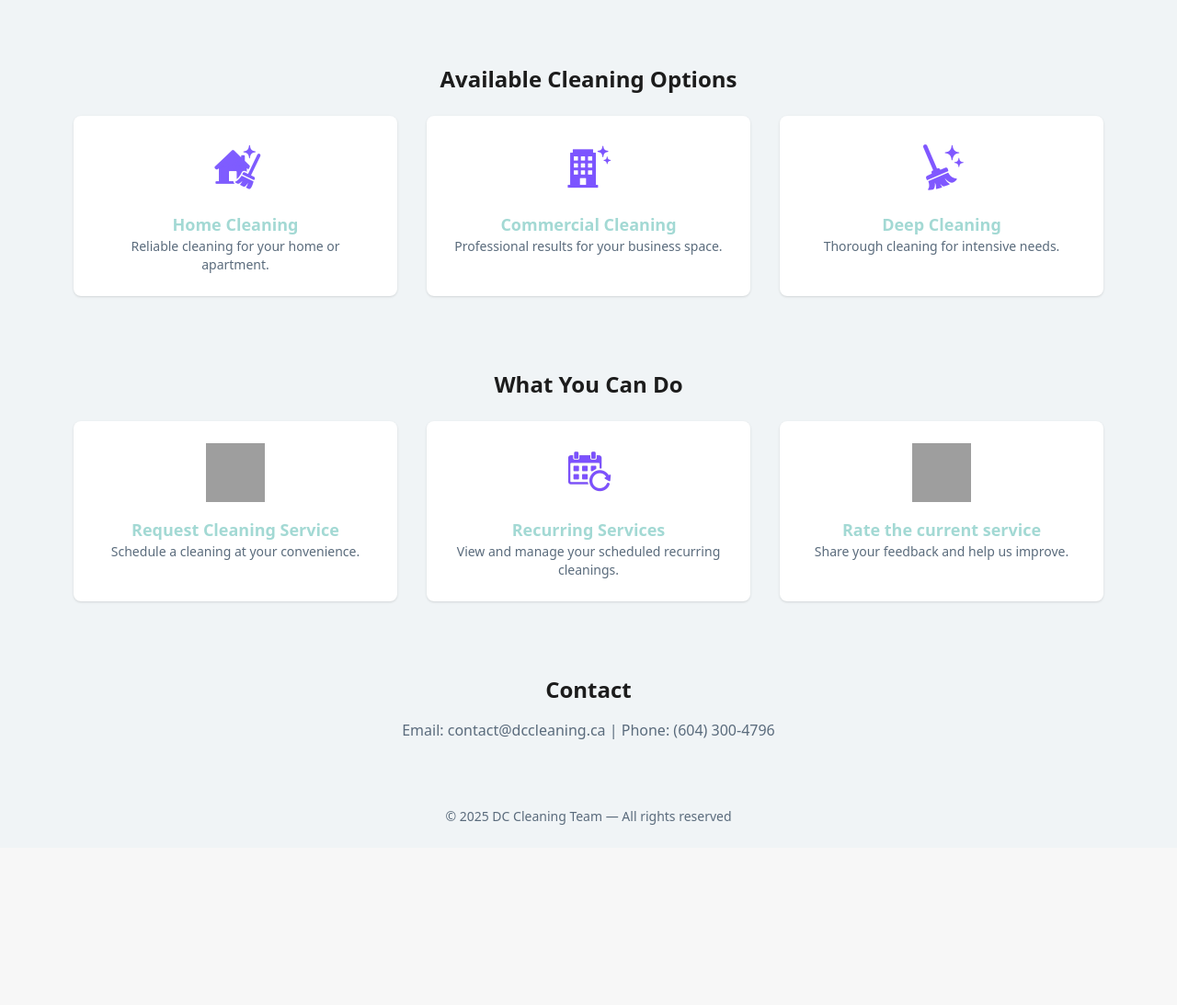
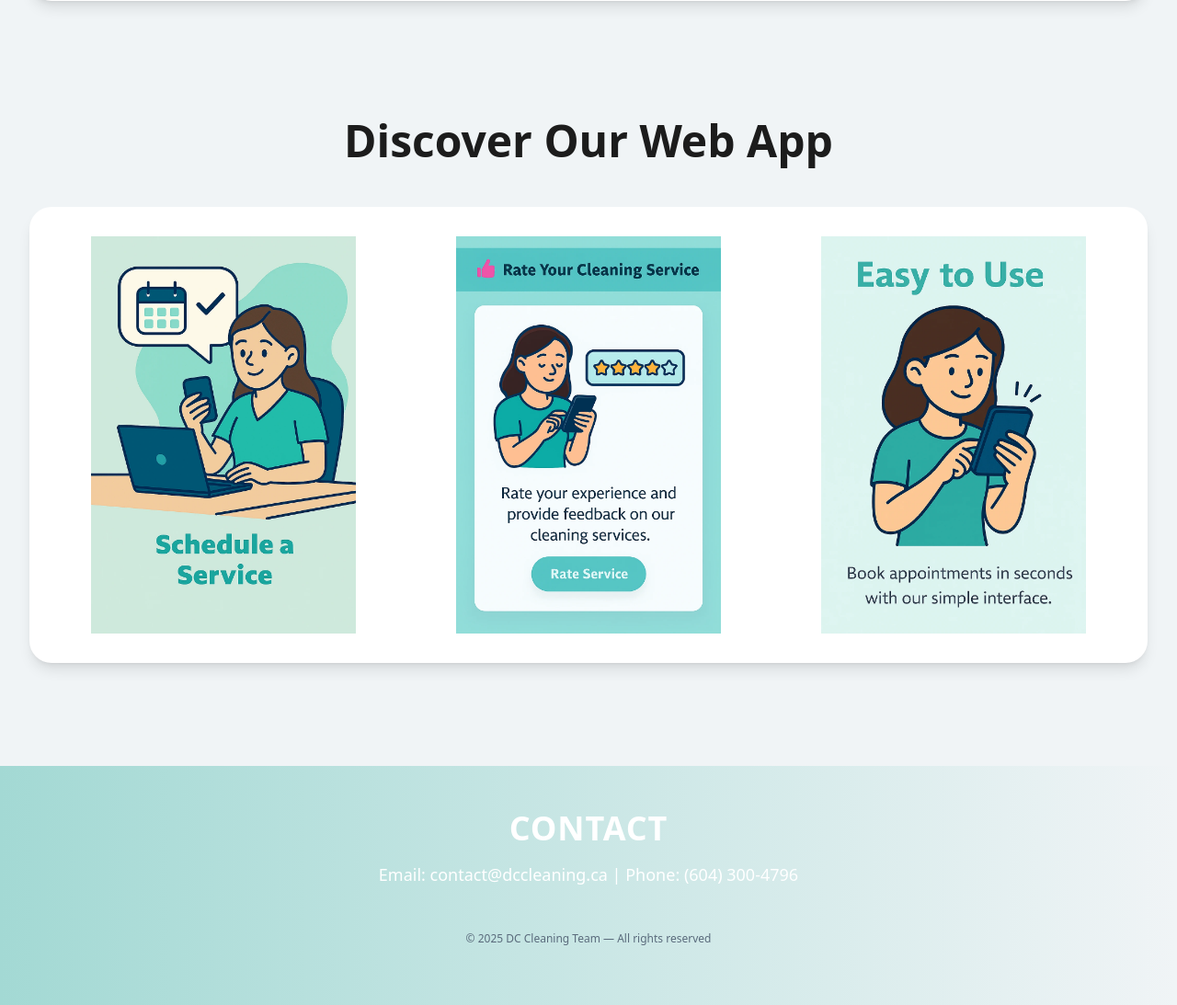
Before and after one commit to Sankuny/dc_cleaning_team, a Flask app: page / in a window 1280 px wide. Shown: the part 566-1659 px from the top of the page at 92% size. Before the commit the page ends 1463 px from the top, so only its background shows below. Run offline with Flask 3, Linux system fonts and the light colour scheme; some libraries are stand-ins or nearby versions; grey boxes are pictures that could not be loaded.

Commit message:
Replace PNG icons with WebP, update home page layout, add translations and regenerate CSS

```diff
--- a/app/static/css/output.css
+++ b/app/static/css/output.css
@@ -716,6 +734,22 @@ video {
   margin-top: 2rem;
 }
 
+.mb-16 {
+  margin-bottom: 4rem;
+}
+
+.-mt-20 {
+  margin-top: -5rem;
+}
+
+.mt-auto {
+  margin-top: auto;
+}
+
+.mt-16 {
+  margin-top: 4rem;
+}
+
 .block {
   display: block;
 }
@@ -752,12 +782,8 @@ video {
   height: 0.25rem;
 }
 
-.h-10 {
-  height: 2.5rem;
-}
-
-.h-16 {
-  height: 4rem;
+.h-12 {
+  height: 3rem;
 }
 
 .h-20 {
@@ -800,16 +830,16 @@ video {
   height: 2px;
 }
 
-.h-4 {
-  height: 1rem;
-}
-
-.w-10 {
-  width: 2.5rem;
-}
-
-.w-16 {
-  width: 4rem;
+.h-40 {
+  height: 10rem;
+}
+
+.h-full {
+  height: 100%;
+}
+
+.w-12 {
+  width: 3rem;
 }
 
 .w-20 {
@@ -844,14 +878,22 @@ video {
   width: 100%;
 }
 
-.w-4 {
-  width: 1rem;
+.w-40 {
+  width: 10rem;
+}
+
+.w-48 {
+  width: 12rem;
 }
 
 .min-w-full {
   min-width: 100%;
 }
 
+.max-w-2xl {
+  max-width: 42rem;
+}
+
 .max-w-3xl {
   max-width: 48rem;
 }
@@ -888,21 +930,24 @@ video {
   max-width: 20rem;
 }
 
+.max-w-screen-xl {
+  max-width: 1280px;
+}
+
 .flex-1 {
   flex: 1 1 0%;
 }
 
+.flex-grow {
+  flex-grow: 1;
+}
+
 .table-auto {
   table-layout: auto;
 }
 
-.translate-y-0 {
-  --tw-translate-y: 0px;
-  transform: translate(var(--tw-translate-x), var(--tw-translate-y)) rotate(var(--tw-rotate)) skewX(var(--tw-skew-x)) skewY(var(--tw-skew-y)) scaleX(var(--tw-scale-x)) scaleY(var(--tw-scale-y));
-}
-
-.translate-y-4 {
-  --tw-translate-y: 1rem;
+.-translate-x-1\/2 {
+  --tw-translate-x: -50%;
   transform: translate(var(--tw-translate-x), var(--tw-translate-y)) rotate(var(--tw-rotate)) skewX(var(--tw-skew-x)) skewY(var(--tw-skew-y)) scaleX(var(--tw-scale-x)) scaleY(var(--tw-scale-y));
 }
 
@@ -928,6 +973,10 @@ video {
   resize: none;
 }
 
+.scroll-mt-20 {
+  scroll-margin-top: 5rem;
+}
+
 .grid-cols-1 {
   grid-template-columns: repeat(1, minmax(0, 1fr));
 }
@@ -1088,6 +1138,10 @@ video {
 
 .rounded-xl {
   border-radius: 0.75rem;
+}
+
+.rounded-3xl {
+  border-radius: 1.5rem;
 }
 
 .rounded-b-lg {
@@ -1292,20 +1335,17 @@ video {
   --tw-gradient-stops: var(--tw-gradient-from), var(--tw-gradient-to);
 }
 
-.to-green-200 {
-  --tw-gradient-to: #bbf7d0 var(--tw-gradient-to-position);
-}
-
-.to-yellow-200 {
-  --tw-gradient-to: #fef08a var(--tw-gradient-to-position);
-}
-
-.fill-current {
-  fill: currentColor;
-}
-
-.p-1 {
-  padding: 0.25rem;
+.to-green-400 {
+  --tw-gradient-to: #4ade80 var(--tw-gradient-to-position);
+}
+
+.to-yellow-400 {
+  --tw-gradient-to: #facc15 var(--tw-gradient-to-position);
+}
+
+.object-contain {
+  -o-object-fit: contain;
+     object-fit: contain;
 }
 
 .p-2 {
@@ -1363,11 +1398,21 @@ video {
   padding-bottom: 2.5rem;
 }
 
+.py-16 {
+  padding-top: 4rem;
+  padding-bottom: 4rem;
+}
+
 .py-2 {
   padding-top: 0.5rem;
   padding-bottom: 0.5rem;
 }
 
+.py-20 {
+  padding-top: 5rem;
+  padding-bottom: 5rem;
+}
+
 .py-3 {
   padding-top: 0.75rem;
   padding-bottom: 0.75rem;
@@ -1383,6 +1428,32 @@ video {
   padding-bottom: 1.5rem;
 }
 
+.py-8 {
+  padding-top: 2rem;
+  padding-bottom: 2rem;
+}
+
+.py-12 {
+  padding-top: 3rem;
+  padding-bottom: 3rem;
+}
+
+.pb-6 {
+  padding-bottom: 1.5rem;
+}
+
+.pt-4 {
+  padding-top: 1rem;
+}
+
+.pb-8 {
+  padding-bottom: 2rem;
+}
+
+.pt-16 {
+  padding-top: 4rem;
+}
+
 .text-left {
   text-align: left;
 }
@@ -1419,6 +1490,11 @@ video {
   line-height: 1;
 }
 
+.text-base {
+  font-size: 1rem;
+  line-height: 1.5rem;
+}
+
 .text-lg {
   font-size: 1.125rem;
   line-height: 1.75rem;
@@ -1851,30 +1902,58 @@ video {
 }
 
 @media (min-width: 768px) {
-  .md\:mb-0 {
-    margin-bottom: 0px;
+  .md\:order-none {
+    order: 0;
+  }
+
+  .md\:block {
+    display: block;
   }
 
   .md\:flex {
     display: flex;
   }
 
-  .md\:w-1\/2 {
-    width: 50%;
+  .md\:hidden {
+    display: none;
+  }
+
+  .md\:h-32 {
+    height: 8rem;
+  }
+
+  .md\:h-48 {
+    height: 12rem;
+  }
+
+  .md\:h-40 {
+    height: 10rem;
   }
 
   .md\:w-1\/3 {
     width: 33.333333%;
   }
 
-  .md\:w-96 {
-    width: 24rem;
-  }
-
   .md\:w-auto {
     width: auto;
   }
 
+  .md\:w-32 {
+    width: 8rem;
+  }
+
+  .md\:w-48 {
+    width: 12rem;
+  }
+
+  .md\:w-40 {
+    width: 10rem;
+  }
+
+  .md\:w-64 {
+    width: 16rem;
+  }
+
   .md\:max-w-md {
     max-width: 28rem;
   }
@@ -1891,24 +1970,67 @@ video {
     flex-direction: row;
   }
 
-  .md\:justify-start {
-    justify-content: flex-start;
-  }
-
-  .md\:gap-0 {
-    gap: 0px;
+  .md\:items-center {
+    align-items: center;
+  }
+
+  .md\:gap-10 {
+    gap: 2.5rem;
   }
 
   .md\:p-14 {
     padding: 3.5rem;
   }
 
+  .md\:px-8 {
+    padding-left: 2rem;
+    padding-right: 2rem;
+  }
+
+  .md\:px-12 {
+    padding-left: 3rem;
+    padding-right: 3rem;
+  }
+
   .md\:text-left {
     text-align: left;
   }
+
+  .md\:text-4xl {
+    font-size: 2.25rem;
+    line-height: 2.5rem;
+  }
+
+  .md\:text-5xl {
+    font-size: 3rem;
+    line-height: 1;
+  }
+
+  .md\:text-lg {
+    font-size: 1.125rem;
+    line-height: 1.75rem;
+  }
+
+  .md\:text-xl {
+    font-size: 1.25rem;
+    line-height: 1.75rem;
+  }
+
+  .md\:text-2xl {
+    font-size: 1.5rem;
+    line-height: 2rem;
+  }
 }
 
 @media (min-width: 1024px) {
+  .lg\:w-80 {
+    width: 20rem;
+  }
+
+  .lg\:w-72 {
+    width: 18rem;
+  }
+
   .lg\:grid-cols-3 {
     grid-template-columns: repeat(3, minmax(0, 1fr));
   }
@@ -1921,4 +2043,9 @@ video {
     padding-left: 2rem;
     padding-right: 2rem;
   }
-}
+
+  .lg\:px-0 {
+    padding-left: 0px;
+    padding-right: 0px;
+  }
+}
--- a/app/templates/admin/dashboard.html
+++ b/app/templates/admin/dashboard.html
@@ -29,7 +29,7 @@
   <!-- 🚀 Accesos Rápidos -->
   <div class="grid grid-cols-1 gap-6 mb-12 sm:grid-cols-2 lg:grid-cols-3">
     {% set cards = [
-      ("userManagement.png",  url_for('admin.users'), "user_management", "user_management_desc"),
+      ("userManagement.webp",  url_for('admin.users'), "user_management", "user_management_desc"),
       ("chat.png", url_for('admin.all_chats'), "all_chats", "all_chats_desc")
     ] %}
     {% for icon, href, title_key, desc_key in cards %}
--- a/app/templates/auth/login.html
+++ b/app/templates/auth/login.html
@@ -4,7 +4,7 @@
   <div class="w-full max-w-md p-8 text-center bg-white rounded shadow-md">
 
     <!-- Imagen login -->
-    <img src="{{ url_for('static', filename='img/login.png') }}" alt="Login Icon" class="w-24 h-24 mx-auto mb-4">
+    <img src="{{ url_for('static', filename='img/login.webp') }}" alt="Login Icon" class="w-24 h-24 mx-auto mb-4">
 
     <!-- Título -->
     <h2 class="mb-6 text-2xl font-bold text-textMain">{{ t["login_title"] }}</h2>
--- a/app/templates/auth/register.html
+++ b/app/templates/auth/register.html
@@ -5,7 +5,7 @@
   <div class="w-full max-w-md p-8 text-center bg-white rounded shadow-md">
 
     <!-- Imagen superior -->
-    <img src="{{ url_for('static', filename='img/register.png') }}" alt="Register Icon" class="w-24 h-24 mx-auto mb-4">
+    <img src="{{ url_for('static', filename='img/register.webp') }}" alt="Register Icon" class="w-24 h-24 mx-auto mb-4">
 
     <!-- Título -->
     <h2 class="mb-6 text-2xl font-bold text-textMain">{{ t["register_title"] }}</h2>
--- a/app/templates/base.html
+++ b/app/templates/base.html
@@ -162,10 +162,25 @@
     </script>
   {% endif %}
 
-  <!-- ⚙️ Footer -->
-  <footer class="py-6 mt-12 text-sm text-center text-textSecondary">
-    &copy; 2025 DC Cleaning Team — {{ t["rights_reserved"] }}
-  </footer>
+<!-- Contacto -->
+<section
+  id="contact"
+  class="py-12 mt-12 text-center text-white bg-gradient-to-r from-primary to-primaryLight scroll-mt-20"
+  aria-labelledby="contact-heading">
+  <div class="max-w-3xl px-4 mx-auto">
+    <h2
+      id="contact-heading"
+      class="mb-4 text-2xl font-bold tracking-wide uppercase md:text-4xl">
+      {{ t['contact'] }}
+    </h2>
+    <p class="mb-6 text-base md:text-lg">{{ t['home_contact_info'] }}</p>
+    <footer class="py-4 mt-8 text-xs text-textSecondary">
+      &copy; 2025 DC Cleaning Team — {{ t['rights_reserved'] }}
+    </footer>
+  </div>
+</section>
+
+
 
   <!-- 🔧 JS global: idioma + Lucide -->
   <script>
--- a/app/templates/public/home.html
+++ b/app/templates/public/home.html
@@ -1,76 +1,48 @@
 {% extends "base.html" %}
 {% block content %}
 
-<!-- Hero principal -->
-<section class="flex flex-col items-center justify-between max-w-6xl p-6 mx-auto mt-8 bg-white rounded-lg shadow md:flex-row md:p-14 animate-fade-in-up">
-  <div class="mb-8 text-center md:w-1/2 md:mb-0 md:text-left">
-    <p class="mb-2 text-sm font-semibold tracking-wider uppercase text-primary">
-      🧼 Canada's Trusted Cleaning Experts
-    </p>
-    <h1 class="mb-4 text-4xl font-bold text-primary">{{ t["home_welcome_title"] }}</h1>
-    <p class="mb-6 text-lg text-textSecondary">{{ t["home_welcome_desc"] }}</p>
-    <div class="flex flex-col justify-center gap-4 sm:flex-row md:justify-start">
-      <a href="{{ url_for('auth.login') }}" class="inline-block px-6 py-3 text-white transition rounded-lg shadow bg-primary hover:bg-primaryDark">
-        {{ t["start_now"] }}
+<!-- Hero Principal: Grid layout consistente -->
+<section id="hero" class="grid max-w-screen-xl gap-8 px-6 py-12 mx-auto mt-12 bg-white shadow-lg rounded-3xl md:grid-cols-2 md:items-center md:px-12" aria-labelledby="hero-heading">
+  <!-- Texto -->
+  <div class="text-center md:text-left">
+    <p class="mb-2 text-sm font-semibold uppercase text-primary">{{ t['home_trusted'] }}</p>
+    <h1 id="hero-heading" class="mb-4 text-4xl font-extrabold leading-tight text-primary md:text-5xl">{{ t['home_welcome_title'] }}</h1>
+    <p class="mb-6 text-base text-textSecondary md:text-lg">{{ t['home_welcome_desc'] }}</p>
+    <div class="flex flex-col items-center gap-4 sm:flex-row sm:justify-start">
+      <a href="{{ url_for('auth.login') }}" class="px-6 py-3 font-semibold text-white transition-shadow rounded-full shadow-md bg-primary hover:bg-primaryDark focus:outline-none focus:ring-4 focus:ring-primaryDark">
+        {{ t['start_now'] }}
       </a>
-      <a href="#services" class="inline-block px-6 py-3 transition bg-white border rounded-lg shadow text-primary border-primary hover:bg-lightGray">
-        {{ t["see_services"] }}
+      <a href="#services" class="px-6 py-3 font-semibold transition-shadow bg-white border-2 rounded-full shadow-md text-primary border-primary hover:bg-primary/10 focus:outline-none focus:ring-4 focus:ring-primary scroll-mt-20">
+        {{ t['see_services'] }}
       </a>
     </div>
   </div>
-  <div class="flex justify-center md:w-1/2">
-    <img src="{{ url_for('static', filename='img/foto.png') }}" alt="Welcome" class="transition-transform duration-300 shadow-lg rounded-xl hover:scale-105 w-80 md:w-96">
+  <!-- Imagen -->
+  <div class="flex justify-center">
+    <img src="{{ url_for('static', filename='img/foto-desktop.webp') }}" alt="Cleaning Expert" class="w-full max-w-md transition-transform shadow-md rounded-2xl hover:scale-105" loading="lazy">
   </div>
 </section>
 
-<!-- Sección: Nuestros Servicios -->
-<section id="services" class="max-w-6xl px-4 mx-auto mt-20">
-  <h2 class="mb-6 text-2xl font-bold text-center text-textMain">{{ t["home_services_title"] }}</h2>
-  <div class="grid grid-cols-1 gap-8 md:grid-cols-3">
-    <div class="p-6 text-center bg-white rounded-lg shadow">
-      <img src="{{ url_for('static', filename='img/home.png') }}" alt="Home Cleaning" class="w-16 h-16 mx-auto mb-4">
-      <h3 class="text-lg font-semibold text-primary">{{ t["home_service_home"] }}</h3>
-      <p class="text-sm text-textSecondary">{{ t["home_service_home_desc"] }}</p>
-    </div>
-    <div class="p-6 text-center bg-white rounded-lg shadow">
-      <img src="{{ url_for('static', filename='img/Commercial.png') }}" alt="Commercial Cleaning" class="w-16 h-16 mx-auto mb-4">
-      <h3 class="text-lg font-semibold text-primary">{{ t["home_service_commercial"] }}</h3>
-      <p class="text-sm text-textSecondary">{{ t["home_service_commercial_desc"] }}</p>
-    </div>
-    <div class="p-6 text-center bg-white rounded-lg shadow">
-      <img src="{{ url_for('static', filename='img/Deep.png') }}" alt="Deep Cleaning" class="w-16 h-16 mx-auto mb-4">
-      <h3 class="text-lg font-semibold text-primary">{{ t["home_service_deep"] }}</h3>
-      <p class="text-sm text-textSecondary">{{ t["home_service_deep_desc"] }}</p>
+<!-- Nuestros Servicios: Caja única con 3 imágenes grandes -->
+<section id="services" class="py-16 mt-16 bg-lightGray scroll-mt-20" aria-labelledby="services-heading">
+  <div class="max-w-screen-xl px-6 mx-auto lg:px-0">
+    <h2 id="services-heading" class="mb-12 text-4xl font-extrabold text-center text-textMain md:text-5xl">
+      {{ t['home_app_promo_title'] }}
+    </h2>
+    <div class="p-8 bg-white shadow-lg rounded-3xl">
+      <div class="grid grid-cols-1 gap-8 md:grid-cols-3 md:gap-10">
+        <div class="flex justify-center">
+          <img src="{{ url_for('static', filename='img/f-service.webp') }}" alt="Schedule a Service" class="object-contain w-48 md:w-64 lg:w-72" loading="lazy">
+        </div>
+        <div class="flex justify-center">
+          <img src="{{ url_for('static', filename='img/f-rate.webp') }}" alt="Rate Your Experience" class="object-contain w-48 md:w-64 lg:w-72" loading="lazy">
+        </div>
+        <div class="flex justify-center">
+          <img src="{{ url_for('static', filename='img/f-easy.webp') }}" alt="Easy to Use" class="object-contain w-48 md:w-64 lg:w-72" loading="lazy">
+        </div>
+      </div>
     </div>
   </div>
 </section>
 
-<!-- Funcionalidades destacadas -->
-<section class="max-w-6xl px-4 mx-auto mt-20">
-  <h2 class="mb-6 text-2xl font-bold text-center text-textMain">{{ t["what_you_can_do"] }}</h2>
-  <div class="grid grid-cols-1 gap-8 md:grid-cols-3">
-    <div class="p-6 text-center bg-white rounded-lg shadow">
-      <img src="{{ url_for('static', filename='img/Request.png') }}" alt="Request" class="w-16 h-16 mx-auto mb-4">
-      <h3 class="text-lg font-semibold text-primary">{{ t["request_service_title"] }}</h3>
-      <p class="text-sm text-textSecondary">{{ t["request_service_desc"] }}</p>
-    </div>
-    <div class="p-6 text-center bg-white rounded-lg shadow">
-      <img src="{{ url_for('static', filename='img/recurrente.png') }}" alt="Recurring" class="w-16 h-16 mx-auto mb-4">
-      <h3 class="text-lg font-semibold text-primary">{{ t["recurring_service_title"] }}</h3>
-      <p class="text-sm text-textSecondary">{{ t["recurring_service_desc"] }}</p>
-    </div>
-    <div class="p-6 text-center bg-white rounded-lg shadow">
-      <img src="{{ url_for('static', filename='img/rate.png') }}" alt="Rate" class="w-16 h-16 mx-auto mb-4">
-      <h3 class="text-lg font-semibold text-primary">{{ t["rate_service_title"] }}</h3>
-      <p class="text-sm text-textSecondary">{{ t["rate_service_desc"] }}</p>
-    </div>
-  </div>
-</section>
-
-<!-- Información de contacto -->
-<section class="mt-20 text-center" id="contact">
-  <h2 class="mb-4 text-2xl font-bold text-textMain">{{ t["contact"] }}</h2>
-  <p class="text-textSecondary">{{ t["home_contact_info"] }}</p>
-</section>
-
 {% endblock %}
--- a/app/translations/en.json
+++ b/app/translations/en.json
@@ -286,7 +286,8 @@
   "branch_deleted_successfully": "Branch deleted successfully!",
   "select_branch": "Select Branch",
   "choose_branch": "Choose a branch...",
-  "delete_branch_warning": "This action will delete the branch and all its related data. Are you sure?"
+  "delete_branch_warning": "This action will delete the branch and all its related data. Are you sure?",
+  "home_app_promo_title": "Discover Our Web App"
 
 
 
--- a/app/translations/es.json
+++ b/app/translations/es.json
@@ -281,7 +281,8 @@
   "branch_deleted_successfully": "¡Sucursal eliminada con éxito!",
    "select_branch": "Seleccionar sucursal",
   "choose_branch": "Elige una sucursal...",
-  "delete_branch_warning": "Esta acción eliminará la sucursal y todos sus datos relacionados. ¿Estás seguro?"
+  "delete_branch_warning": "Esta acción eliminará la sucursal y todos sus datos relacionados. ¿Estás seguro?",
+  "home_app_promo_title": "Conoce nuestra app web"
 
 
 
--- a/app/translations/fr.json
+++ b/app/translations/fr.json
@@ -21,7 +21,7 @@
 
   "not_found_message": "Oups ! Page non trouvée.",
   "go_home": "Retour à l'accueil",
-
+  "home_app_promo_title": "Découvrez notre application web",
   "access_denied": "Accès refusé. Vous n'avez pas la permission d'accéder à cette page.",
   "login_success": "Bon retour parmi nous !",
   "login_fail": "E-mail ou mot de passe invalide",
```
Also changed, not shown: other parts of app/static/css/output.css (+165 -183 lines), app/static/img/f-easy.webp (added), app/static/img/f-rate.webp (added), app/static/img/f-service.webp (added), app/static/img/foto-desktop.webp (added), app/static/img/login.png (deleted), app/static/img/register.png (deleted), app/static/img/userManagement.png (deleted), 1 other file.
